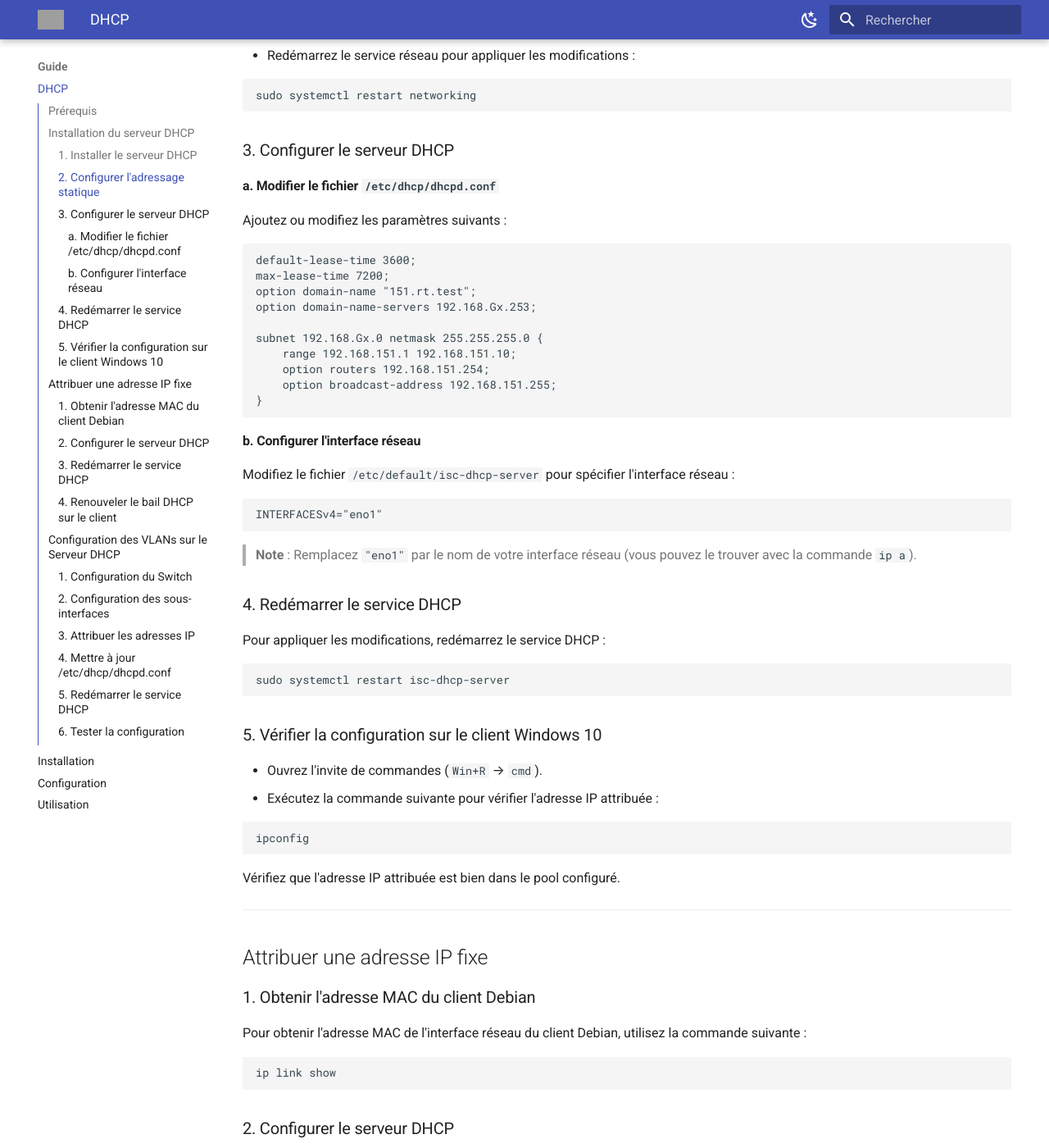
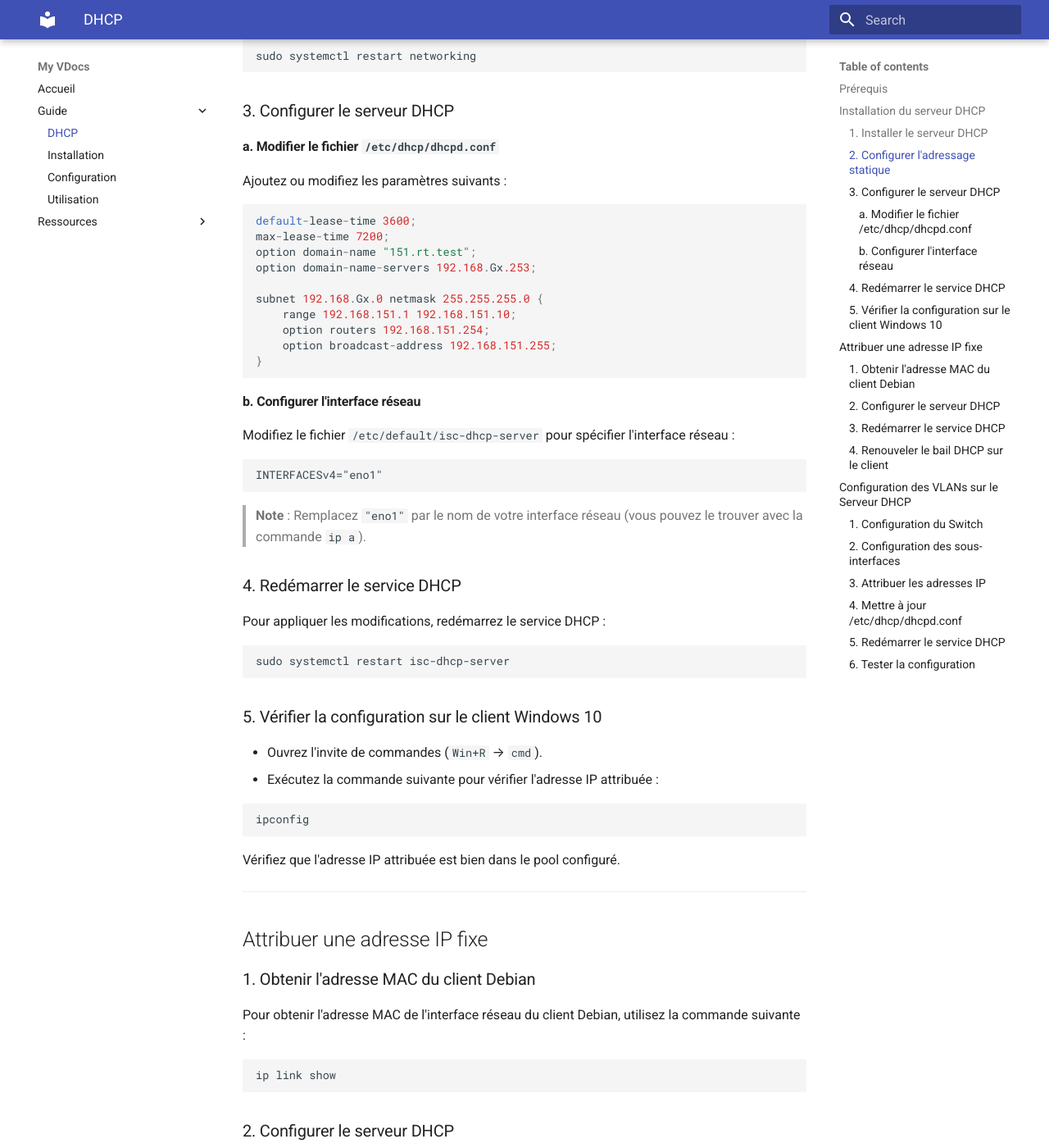
Before and after one commit to LogoViktor/My-VDocs, an MkDocs documentation site: the page built from docs/guide/Notice-DHCP.md, in a window 1280 px wide and 1400 px high, scrolled down 734 px. Shown: the whole window at 82% size. Built offline with MkDocs 1.6.1 and Material for MkDocs 9.7.7, drawn with Linux system fonts in a browser that asks for light colours; some of the changed text lies outside the part shown; grey boxes are pictures that could not be loaded.

Commit message:
Update mkdocs.yml

```diff
--- a/mkdocs.yml
+++ b/mkdocs.yml
@@ -1,50 +1,15 @@
 site_name: My VDocs
-site_description: Mes doc pour m'aider
-site_author: LogoViktor59
-
 theme:
   name: material
-  language: fr
-  features:
-    - navigation.tabs
-    - navigation.top
-    - toc.integrate
-  palette:
-    - scheme: default
-      primary: indigo
-      accent: indigo
-      toggle:
-        icon: material/weather-night
-        name: Basculer en mode sombre
-    - scheme: slate
-      primary: indigo
-      accent: indigo
-      toggle:
-        icon: material/weather-sunny
-        name: Basculer en mode clair
-  logo: assets/logo.png
-  favicon: assets/favicon.ico
-
 markdown_extensions:
   - codehilite
   - fenced_code
   - tables
-  - admonition
-  - pymdownx.tabbed
-  - pymdownx.emoji
-  - pymdownx.superfences
-  - toc:
-      permalink: true
-
-plugins:
-  - search
-  - minify:
-      minify_html: true
 
 nav:
   - Accueil: index.md
   - Guide:
-      - DHCP: guide/Notice-DHCP.md
+      - DHCP : guide/Notice-DHCP.md
       - Installation: guide/installation.md
       - Configuration: guide/configuration.md
       - Utilisation: guide/utilisation.md
```
